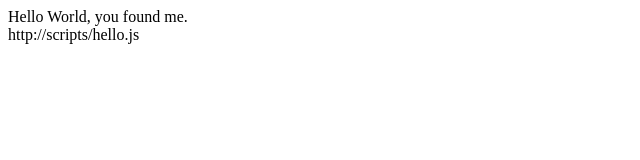
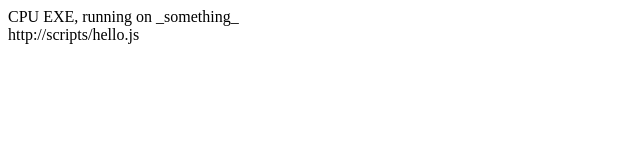
Before and after one commit to tylerforsythe/CpuOffOnWithPi, a plain HTML site: page CpuOffOnWithPi.CpuExe/www/index.html in a window 1280 px wide. Shown: the whole page, without its empty margins (0-640 px from the left). Drawn offline with Linux system fonts and the light colour scheme.

Commit message:
Small edits to HTML so that we're not alerting every time to test.

```diff
--- a/CpuOffOnWithPi.CpuExe/www/index.html
+++ b/CpuOffOnWithPi.CpuExe/www/index.html
@@ -5,7 +5,7 @@
     <title>Hello World - CPU EXE</title>
 </head>
 <body>
-Hello World, you found me.<br/>
+CPU EXE, running on _something_<br/>
 http://scripts/hello.js <br/>
 <!--<img src="images/anno1503.jpg"/>-->
 <script src="scripts/hello.js"></script>
--- a/CpuOffOnWithPi.CpuExe/www/scripts/hello.js
+++ b/CpuOffOnWithPi.CpuExe/www/scripts/hello.js
@@ -1,2 +1,2 @@
 console.log("hello world");
-alert('hello world');
+//alert('hello world');
```
